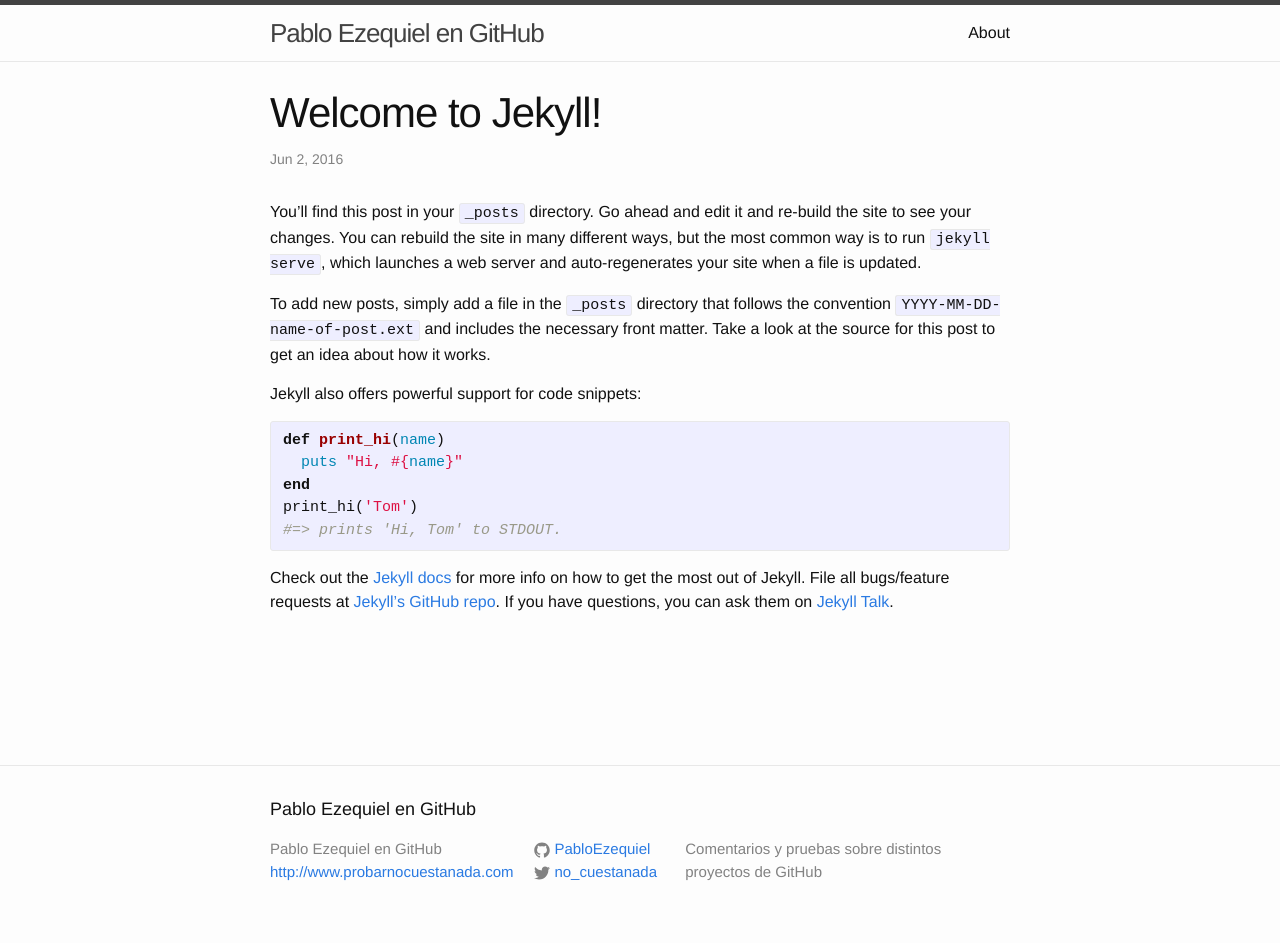
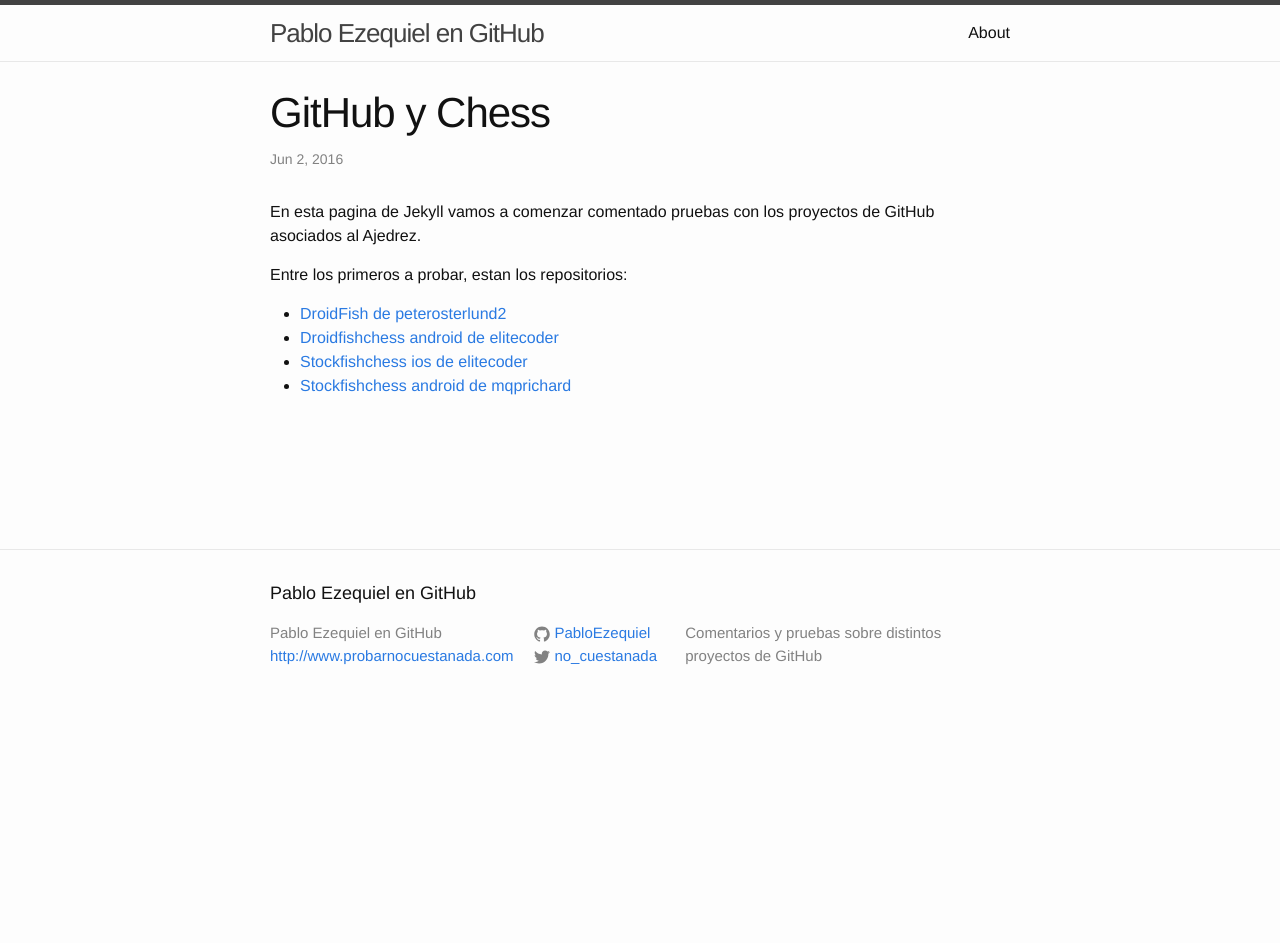
Before and after one commit to PabloEzequiel/PabloEzequiel.github.io, a Jekyll site: the page built from _posts/2016-06-01-github-y-chess.markdown, in a window 1280 px wide. Built offline with Jekyll 4.4.1, drawn with Linux system fonts in a browser that asks for light colours; after the commit the page ends 900 px from its top, so only the background shows below that.

Commit message:
Organizo los Post de chess

```diff
--- a/_includes/google-adsense.html
+++ b/_includes/google-adsense.html
@@ -1,4 +1,3 @@
-<div class="google-ads">
 
 <div style="text-align: center;">
 <script async="" src="https://pagead2.googlesyndication.com/pagead/js/adsbygoogle.js"></script>
@@ -8,6 +7,3 @@
 (adsbygoogle = window.adsbygoogle || []).push({});
 </script>
 </div>
-
-
-</div><!-- /.google-ads -->
--- a/_posts/2016-06-01-welcome-to-jekyll.markdown
+++ b/_posts/2016-06-01-github-y-chess.markdown
@@ -1,9 +1,27 @@
 ---
 layout: post
-title:  "Welcome to Jekyll!"
+title:  "GitHub y Chess"
 date:   2016-06-01 23:08:44 -0300
-categories: jekyll update
+categories: GitHub Chess
 ---
+
+En esta pagina de Jekyll vamos a comenzar comentado pruebas con los proyectos de GitHub asociados al Ajedrez.
+
+Entre los primeros a probar, estan los repositorios:
+
+* [DroidFish de peterosterlund2]            [github-chess-001-droidfish]{:target="chess001"}
+* [Droidfishchess android de elitecoder]    [github-chess-002-droidfishchess_android]{:target="chess002"}
+* [Stockfishchess ios de elitecoder]        [github-chess-003-stockfishchess-ios]{:target="chess003"}
+* [Stockfishchess android de mqprichard]    [github-chess-004-stockfishchess-android]{:target="chess004"}
+
+
+[github-chess-001-droidfish]:                https://github.com/peterosterlund2/droidfish
+[github-chess-002-droidfishchess_android]:   https://github.com/elitecoder/droidfishchess_android
+[github-chess-003-stockfishchess-ios]:       https://github.com/elitecoder/stockfishchess-ios
+[github-chess-004-stockfishchess-android]:   https://github.com/mqprichard/stockfishchess-android
+
+<!--
+
 You’ll find this post in your `_posts` directory. Go ahead and edit it and re-build the site to see your changes. You can rebuild the site in many different ways, but the most common way is to run `jekyll serve`, which launches a web server and auto-regenerates your site when a file is updated.
 
 To add new posts, simply add a file in the `_posts` directory that follows the convention `YYYY-MM-DD-name-of-post.ext` and includes the necessary front matter. Take a look at the source for this post to get an idea about how it works.
@@ -23,3 +41,5 @@ Check out the [Jekyll docs][jekyll-docs] for more info on how to get the most ou
 [jekyll-docs]: http://jekyllrb.com/docs/home
 [jekyll-gh]:   https://github.com/jekyll/jekyll
 [jekyll-talk]: https://talk.jekyllrb.com/
+
+-->
```
Also changed, not shown: _posts/2016-06-10-droidFish-de-peterosterlund2.markdown (renamed from _posts/2016-06-15-chess-y-github.markdown, +11 -7 lines), _posts/2016-06-15-elitecoder-stockfishchess-ios.markdown (added, +29 -0 lines), _posts/2016-06-16-elitecoder-droidfishchess-android.markdown (added, +27 -0 lines), _posts/2016-06-20-chess-y-github.markdown (deleted, +0 -33 lines), _posts/2016-06-22-chess-y-github.markdown (deleted, +0 -33 lines), _posts/2016-06-25-stockfishchess-android-mqprichard.markdown (added, +33 -0 lines). Lines whose indentation alone changed are shown as unchanged.
